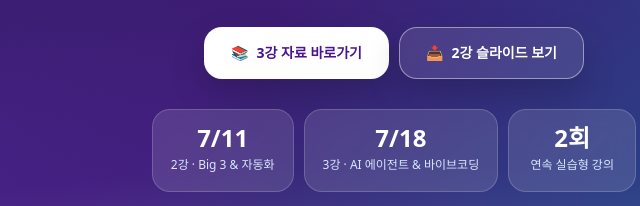
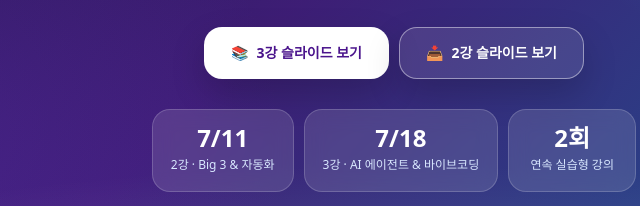
Before and after one commit to Shabley/ax-academy-lecture2-homepage, a website: page index.html in a window 1280 px wide. Shown: the part 454-660 px from the top of the page, 246-886 px from the left. Drawn offline with Linux system fonts and the light colour scheme.

Commit message:
Update hero lecture three button

```diff
--- a/index.html
+++ b/index.html
@@ -31,7 +31,7 @@
           <h1>AI 도구 활용에서<br><span>AI 에이전트·바이브코딩까지</span></h1>
           <p class="lead">7월 11일 2강에서는 Big 3와 문서 자동화의 기반을 만들고, 7월 18일 3강에서는 그 산출물을 AI 에이전트와 바이브코딩으로 확장합니다.</p>
           <div class="hero-actions">
-            <a class="button primary" href="#lecture3-materials">3강 자료 바로가기</a>
+            <a class="button primary" href="lecture3.html" target="_blank" rel="noopener">3강 슬라이드 보기</a>
             <a class="button secondary" href="slides.html" target="_blank" rel="noopener">2강 슬라이드 보기</a>
           </div>
           <div class="stats" aria-label="교육 핵심 정보">
```
